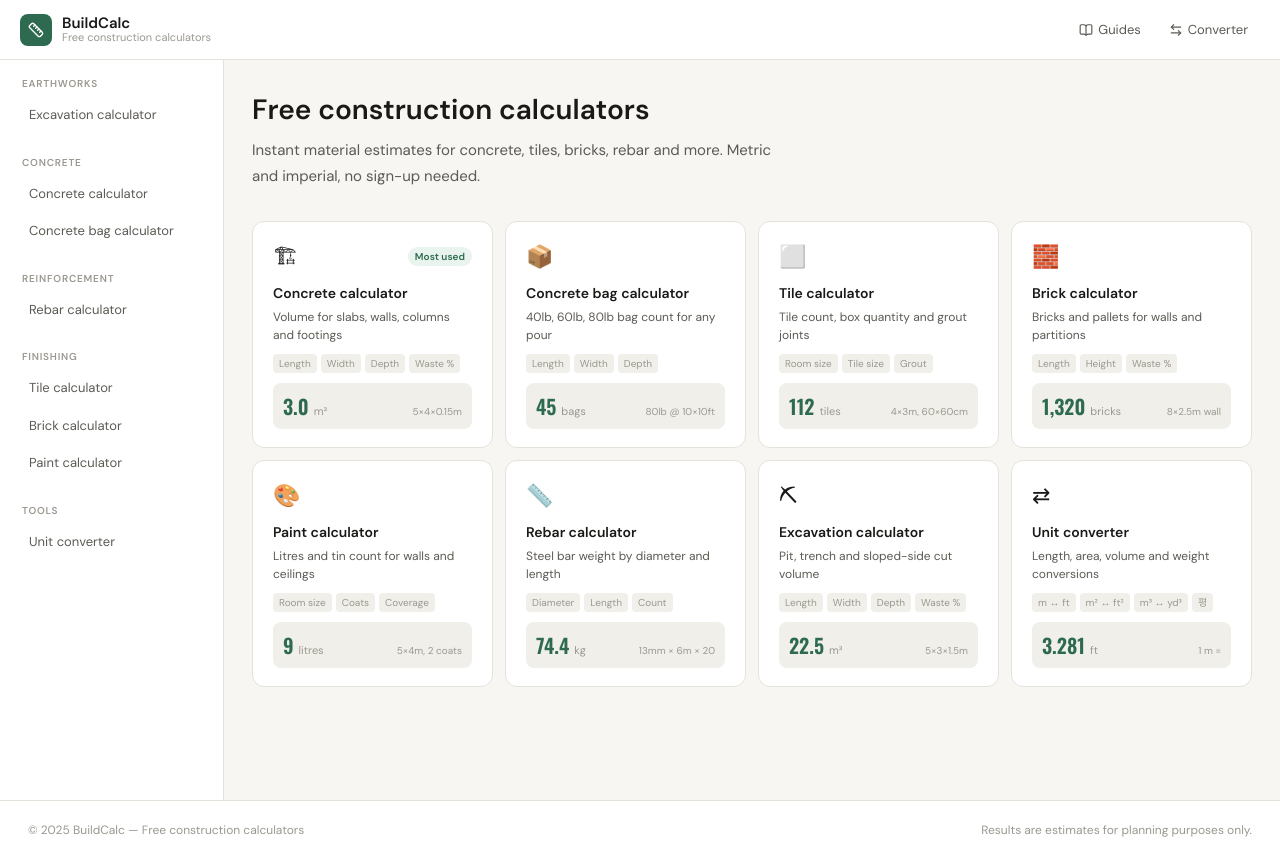
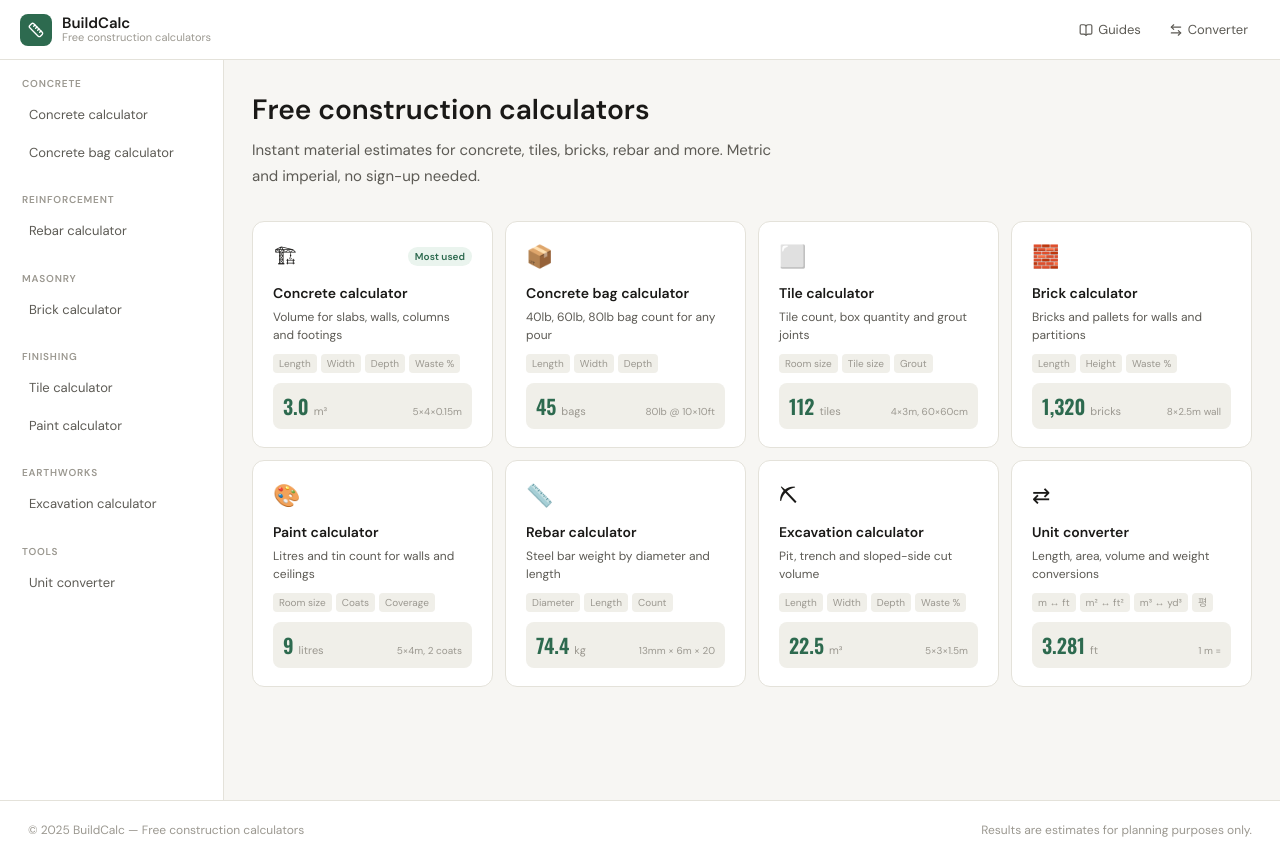
Before and after one commit to Dejong1706/c_c_project, a Next.js app: page / in a window 1280 px wide. Built offline with nearby package versions, Linux system fonts and the light colour scheme; no server answers.

Commit message:
사이드바 group명 변경

```diff
--- a/app/components/Layout.tsx
+++ b/app/components/Layout.tsx
@@ -15,23 +15,46 @@ const calculators = [
     label: "Concrete bag calculator",
     group: "Concrete",
   },
-  { href: "/tile-calculator", label: "Tile calculator", group: "Finishing" },
-  { href: "/brick-calculator", label: "Brick calculator", group: "Finishing" },
-  { href: "/paint-calculator", label: "Paint calculator", group: "Finishing" },
   {
     href: "/rebar-calculator",
     label: "Rebar calculator",
     group: "Reinforcement",
   },
-  { href: "/unit-converter", label: "Unit converter", group: "Tools" },
+  {
+    href: "/brick-calculator",
+    label: "Brick calculator",
+    group: "Masonry",
+  },
+  {
+    href: "/tile-calculator",
+    label: "Tile calculator",
+    group: "Finishing",
+  },
+  {
+    href: "/paint-calculator",
+    label: "Paint calculator",
+    group: "Finishing",
+  },
   {
     href: "/excavation-calculator",
     label: "Excavation calculator",
     group: "Earthworks",
   },
+  {
+    href: "/unit-converter",
+    label: "Unit converter",
+    group: "Tools",
+  },
 ];
 
-const groups = ["Earthworks", "Concrete", "Reinforcement", "Finishing", "Tools"];
+const groups = [
+  "Concrete",
+  "Reinforcement",
+  "Masonry",
+  "Finishing",
+  "Earthworks",
+  "Tools",
+];
 
 export default function Layout({ children }: { children: React.ReactNode }) {
   const pathname = usePathname();
```
